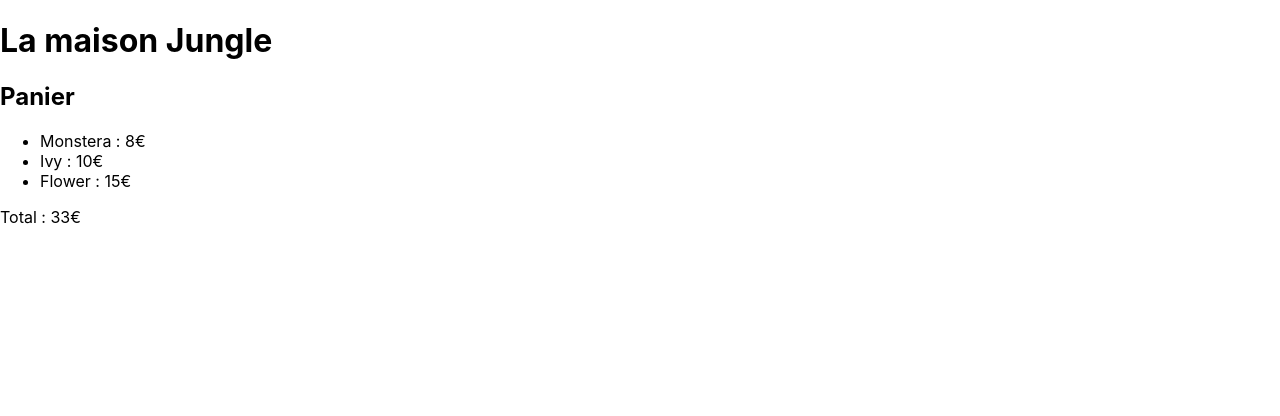
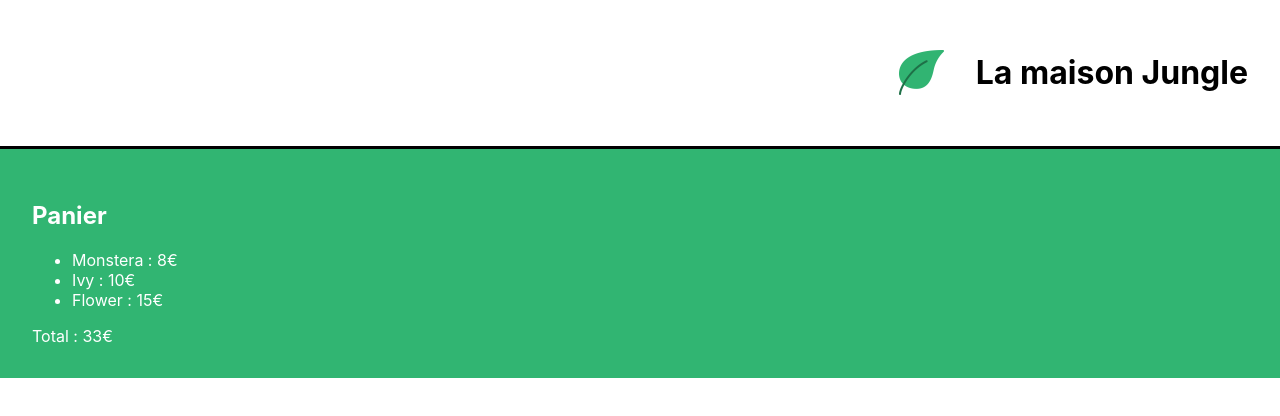
Before and after one commit to RachidBoubekeur-dev/la-maison-jungle, a React (Create React App) app: page / in a window 1280 px wide. Shown: the top 416 px of the page. Built offline with nearby package versions, Linux system fonts and the light colour scheme.

Commit message:
add style of components

```diff
--- /dev/null
+++ b/src/components/Banner/index.css
@@ -0,0 +1,19 @@
+.lmj-banner {
+	color: black;
+	text-align: right;
+	padding: 32px;
+	border-bottom: solid 3px black;
+	display: flex;
+	justify-content: flex-end;
+	flex-direction: row;
+	align-items: center;
+}
+
+.lmj-title {
+	padding-left: 32px;
+}
+
+.lmj-logo {
+	height: 45px;
+	width: 45px;
+}
--- a/src/components/Banner/index.jsx
+++ b/src/components/Banner/index.jsx
@@ -1,5 +1,13 @@
+import './index.css';
+import logo from '../../assets/logo.png';
+
 const Banner = () => {
-    return (<h1>La maison Jungle</h1>);
+    return (
+        <div className="lmj-banner">
+            <img src={logo} alt="logo la maison jungle" className='lmj-logo' />
+            <h1 className='lmj-title'>La maison Jungle</h1>
+        </div>
+    );
 };
 
 export default Banner;
--- /dev/null
+++ b/src/components/Cart/index.css
@@ -0,0 +1,5 @@
+.lmj-cart {
+    color: white;
+    padding: 32px;
+    background-color: #31b572;
+}
--- a/src/components/Cart/index.jsx
+++ b/src/components/Cart/index.jsx
@@ -1,3 +1,5 @@
+import './index.css';
+
 const Cart = () => {
 
     const monsteraPrice = 8;
@@ -5,7 +7,7 @@ const Cart = () => {
     const flowerPrice = 15;
 
     return (
-        <div>
+        <div className='lmj-cart'>
             <h2>Panier</h2>
             <ul>
                 <li>Monstera : {monsteraPrice}€</li>
```
Also changed, not shown: src/assets/logo.png (added).
